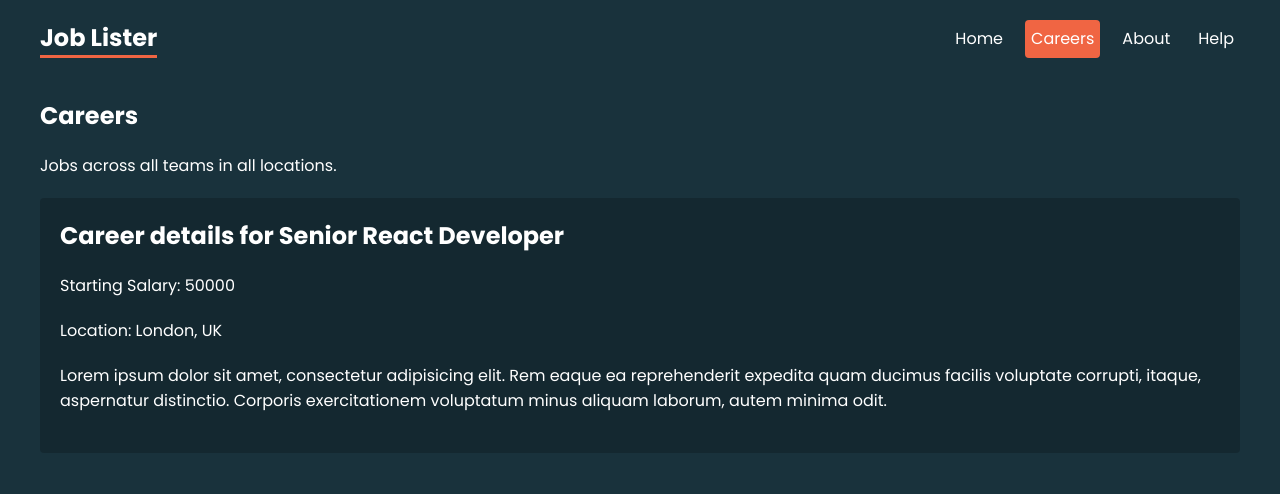
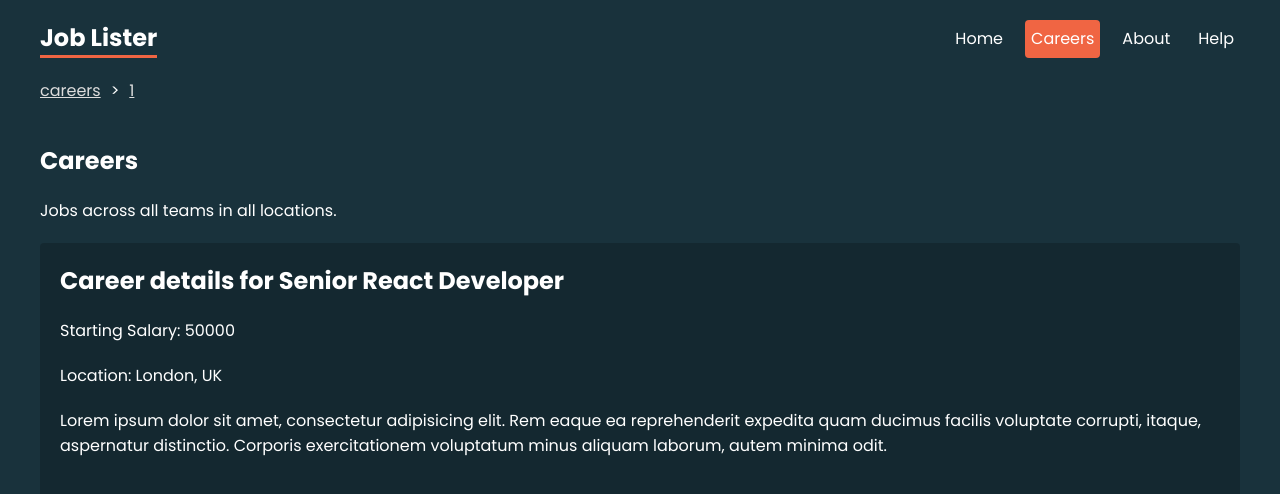
Before and after one commit to Blistighast/job-lister, a React (Create React App) app: page /careers/1 in a window 1280 px wide. Shown: the top 494 px of the page. Built offline with nearby package versions, Linux system fonts and the light colour scheme; data requests are answered from the project's data file.

Commit message:
added breadcrumb links to the header

```diff
--- /dev/null
+++ b/src/components/Breadcrumbs.js
@@ -0,0 +1,25 @@
+import { Link, useLocation } from "react-router-dom"
+
+
+const Breadcrumbs = () => {
+  const location = useLocation()
+  let currentLink = ''
+  const crumbs = location.pathname.split("/")
+    .filter(crumb => crumb !== "")
+    .map(crumb => {
+      currentLink += `/${crumb}`
+      return (
+        <div className="crumb" key={crumb}>
+          <Link to={currentLink}>{crumb}</Link>
+        </div>
+      )
+    })
+
+  return (
+    <div className="breadcrumbs">
+      {crumbs}
+    </div>
+  )
+}
+
+export default Breadcrumbs
--- a/src/index.css
+++ b/src/index.css
@@ -148,3 +148,25 @@
 }
 
 /* breadcrumbs */
+.breadcrumbs {
+  max-width: 1200px;
+  margin: 20px auto;
+}
+
+.breadcrumbs > * {
+  display: inline-block;
+  margin-right: 10px;
+}
+
+.breadcrumbs .crumb:after {
+  content: ">";
+  margin-left: 10px;
+}
+
+.breadcrumbs .crumb:last-child:after {
+  display: none;
+}
+
+.breadcrumbs .crumb a {
+  color: #ddd;
+}
--- a/src/layouts/RootLayout.js
+++ b/src/layouts/RootLayout.js
@@ -1,4 +1,5 @@
 import { Outlet } from 'react-router-dom';
+import Breadcrumbs from '../components/Breadcrumbs';
 import Navbar from '../components/Navbar';
 
 
@@ -7,6 +8,7 @@
     <div className="root-layout">
       <header>
         <Navbar />
+        <Breadcrumbs />
       </header>
       <main>
         <Outlet />
```
